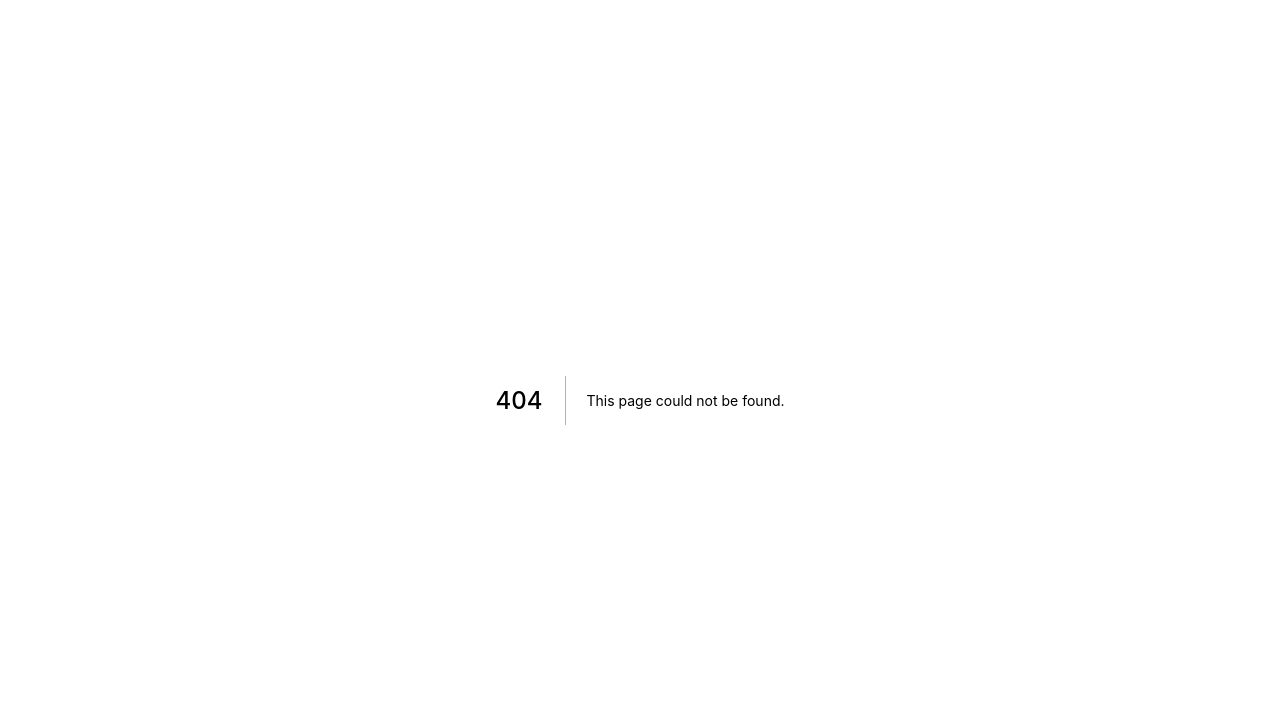
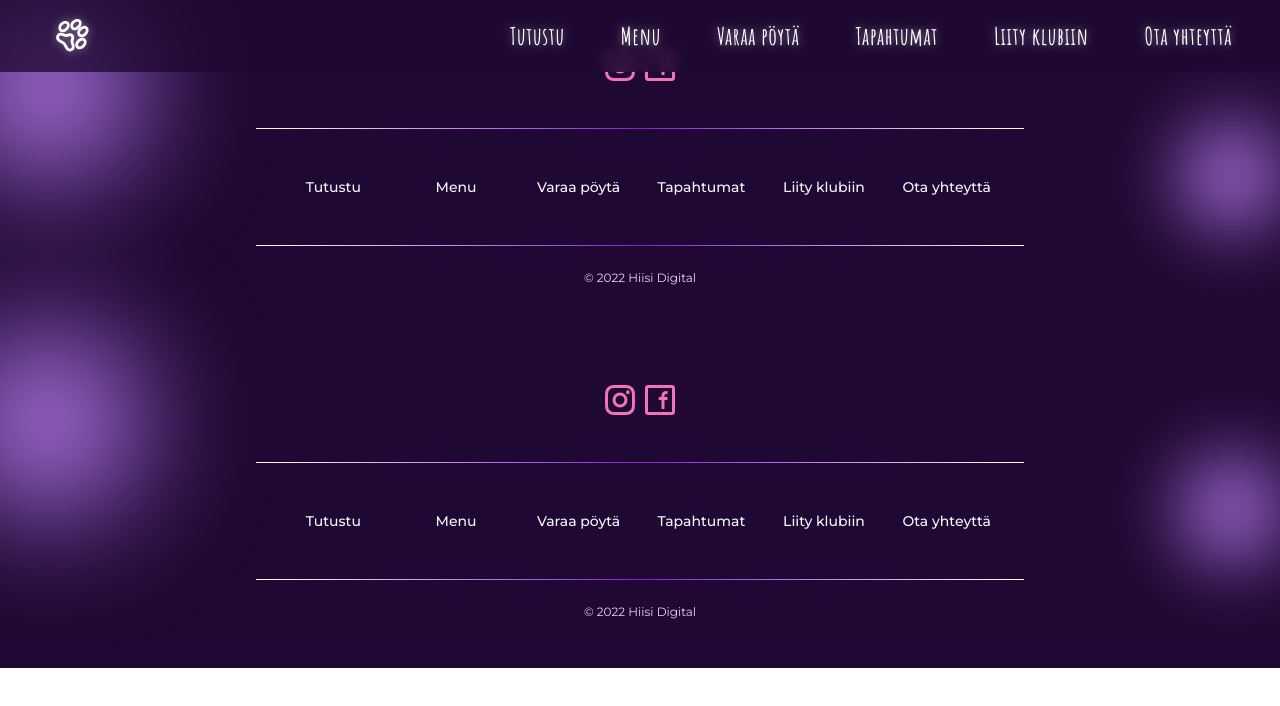
Before and after one commit to villetoimela/templates-cat-cafe, a Next.js app: page /layout in a window 1280 px wide. Before the commit this address had no page. Shown: the top 706 px of the page. Built offline with nearby package versions, Linux system fonts and the light colour scheme.

Commit message:
added layout.js to show navbar and footer in every page

```diff
--- a/pages/_app.js
+++ b/pages/_app.js
@@ -1,7 +1,12 @@
 import '../styles/globals.css'
+import Layout from './layout'
 
 function MyApp({ Component, pageProps }) {
-  return <Component {...pageProps} />
+  return (
+    <Layout>
+      <Component {...pageProps} />
+    </Layout>
+  )
 }
 
 export default MyApp
--- a/pages/index.js
+++ b/pages/index.js
@@ -16,12 +16,12 @@ export default function Home() {
       </Head>
 
       <main>
-        <Navbar />
+
         <Hero />
         <InfoBlocks />
         <CallToAction />
         <ImageGallery />
-        <Footer />
+
       </main >
     </div >
   )
--- /dev/null
+++ b/pages/layout.js
@@ -0,0 +1,15 @@
+import React from 'react'
+import Footer from '../components/footer/footer'
+import Navbar from '../components/navbar/navbar'
+
+const Layout = ({ children }) => {
+    return (
+        <>
+            <Navbar />
+            <main> {children} </main>
+            <Footer />
+        </>
+    )
+}
+
+export default Layout
```
